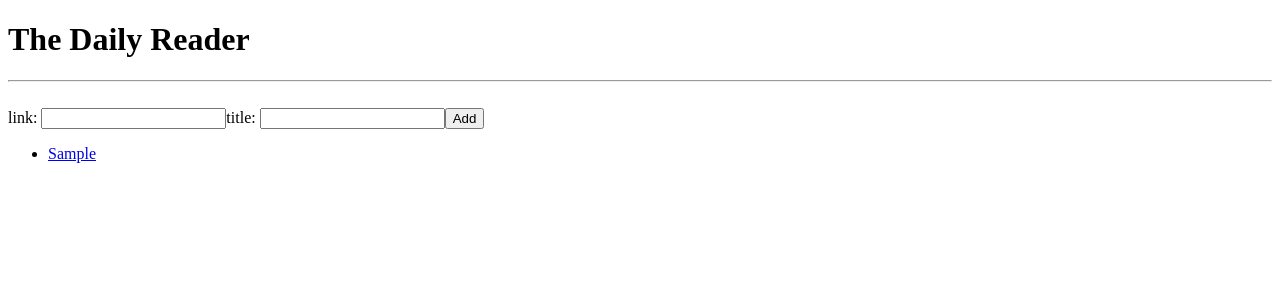
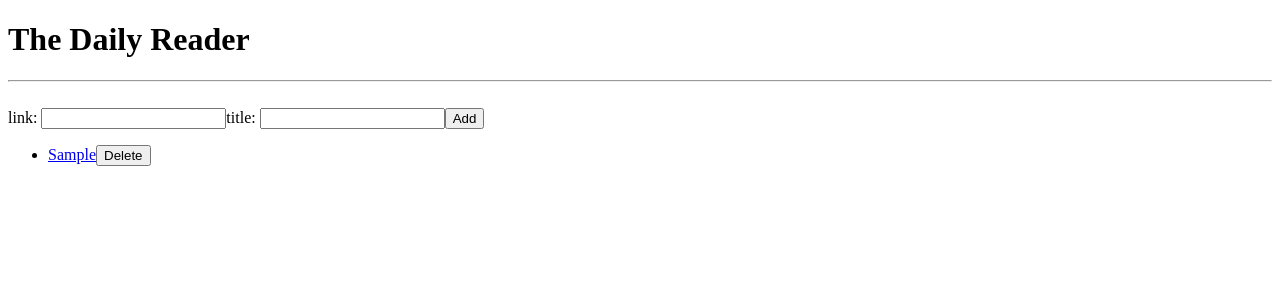
Before and after one commit to vaibhavmule/TheDailyReader, a React app: page / in a window 1280 px wide. Both pictures are taken after typing "Sample", "Sample" into the empty fields and a click on the button "Add". Shown: the top 300 px of the page. Built offline with nearby package versions, Linux system fonts and the light colour scheme; the HTML template or start-up script is replaced by a standard one.

Commit message:
add delete functionality for readingList

```diff
--- a/src/ReadingApp.js
+++ b/src/ReadingApp.js
@@ -22,13 +22,27 @@ export default class ReadingApp extends Component {
     this.setState({title: event.target.value});
   };
 
+  deleteItem = (item) => {
+    const confirmation = window.confirm('Are you sure you want to delete ' + item.title + '?')
+    if (confirmation) {
+      _.pull(this.state.items, item)
+      this.forceUpdate()
+    }
+  };
+
   handleSubmit = (event) => {
     event.preventDefault();
 
     if (!_.includes(this.state.link, 'http')) {
       this.state.link = 'http://' + this.state.link;
     }
-    var nextItems = this.state.items.concat([{link: this.state.link, id: Date.now(), title: this.state.title || this.state.link }]);
+
+    var nextItems = this.state.items.concat([{
+      link: this.state.link,
+      id: Date.now(),
+      title: this.state.title || this.state.link
+    }]);
+
     this.setState({items: nextItems, link: '', title: ''});
   };
 
@@ -42,7 +56,7 @@ export default class ReadingApp extends Component {
           <input onChange={this.onChangeTitle} value={this.state.title}/>
           <button>Add</button>
         </form>
-        <ReadingList items={this.state.items} />
+        <ReadingList items={this.state.items} deleteItem={this.deleteItem}/>
       </div>
     );
   }
--- a/src/ReadingList.js
+++ b/src/ReadingList.js
@@ -1,10 +1,15 @@
 import React, { Component } from 'react';
 
 export default class ReadingList extends Component{
+  constructor(props) {
+    super(props)
+  };
+
   createItem = (item) => {
   return (
       <li key={item.id}>
       	<a target="_blank" href={item.link}>{item.title}</a>
+        <button onClick={this.props.deleteItem.bind(null, item)}>Delete</button>
       </li>
     );
   };
```
